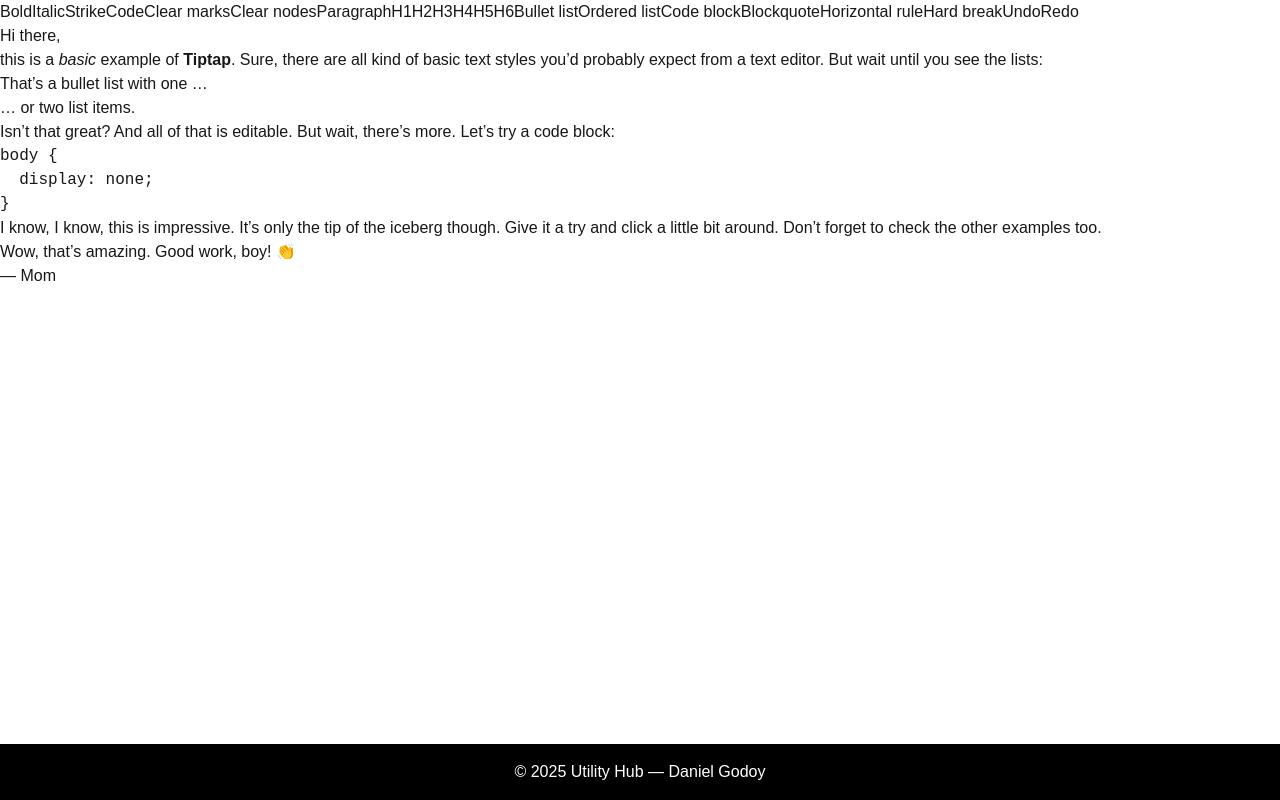
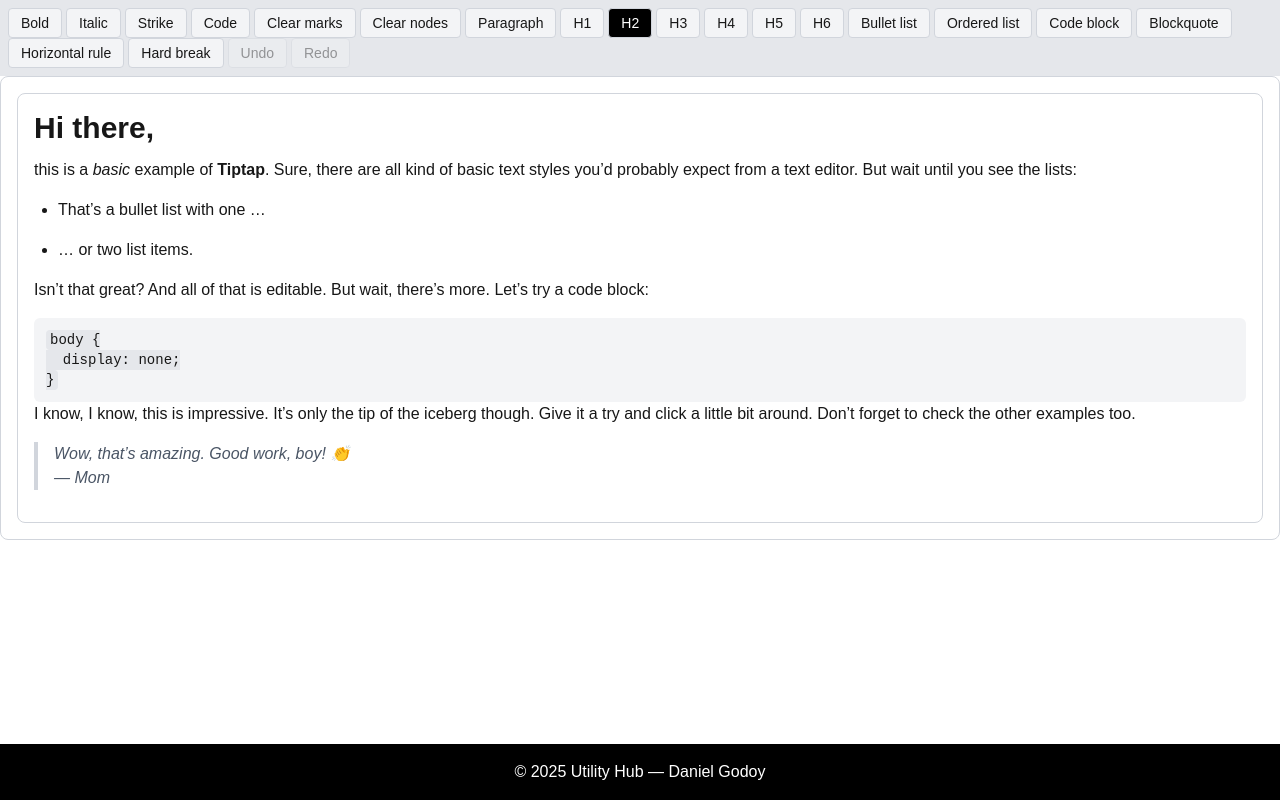
Before and after one commit to DanielGodoyGalindo/todo_app, a Next.js app: page /editor in a window 1280 px wide. Built offline with nearby package versions, Linux system fonts and the light colour scheme.

Commit message:
feat: text editor styles

```diff
--- a/app/editor/components/editor.tsx
+++ b/app/editor/components/editor.tsx
@@ -191,7 +191,7 @@ export default () => {
     return (
         <div>
             <MenuBar editor={editor} />
-            <EditorContent editor={editor} />
+            <EditorContent editor={editor} className="tiptap" />
         </div>
     )
 }
--- a/app/globals.css
+++ b/app/globals.css
@@ -19,3 +19,80 @@ body {
     color: var(--foreground);
     font-family: var(--font-sans);
 }
+
+/* Text Editor App (TipTap) */
+.tiptap {
+    @apply border border-gray-300 rounded-lg p-4 min-h-[200px];
+}
+
+.tiptap p {
+    @apply mb-4;
+}
+
+.tiptap h1 {
+    @apply text-4xl font-bold mb-3;
+}
+
+.tiptap h2 {
+    @apply text-3xl font-semibold mb-3;
+}
+
+.tiptap h3 {
+    @apply text-2xl font-semibold mb-3;
+}
+
+.tiptap h4 {
+    @apply text-xl font-semibold mb-3;
+}
+
+.tiptap h5 {
+    @apply text-lg font-semibold mb-2;
+}
+
+.tiptap h6 {
+    @apply text-base font-semibold mb-2;
+}
+
+.tiptap ul {
+    @apply list-disc ml-6 mb-4;
+}
+
+.tiptap ol {
+    @apply list-decimal ml-6 mb-4;
+}
+
+.tiptap li {
+    @apply mb-1;
+}
+
+.tiptap blockquote {
+    @apply border-l-4 border-gray-300 pl-4 italic text-gray-600 my-4;
+}
+
+.tiptap pre {
+    @apply bg-gray-100 p-3 rounded-md overflow-x-auto font-mono text-sm;
+}
+
+.tiptap code {
+    @apply bg-gray-200 px-1 py-0.5 rounded font-mono text-sm;
+}
+
+.tiptap hr {
+    @apply border-gray-300 my-6;
+}
+
+.control-group {
+    @apply p-2 bg-gray-200;
+}
+
+.button-group button {
+    @apply px-3 py-1 border border-gray-300 rounded bg-gray-100 text-sm mr-1;
+}
+
+.button-group button.is-active {
+    @apply bg-black text-white;
+}
+
+.button-group button:disabled {
+    @apply opacity-40 cursor-not-allowed;
+}
```
Lines whose indentation alone changed are shown as unchanged.
